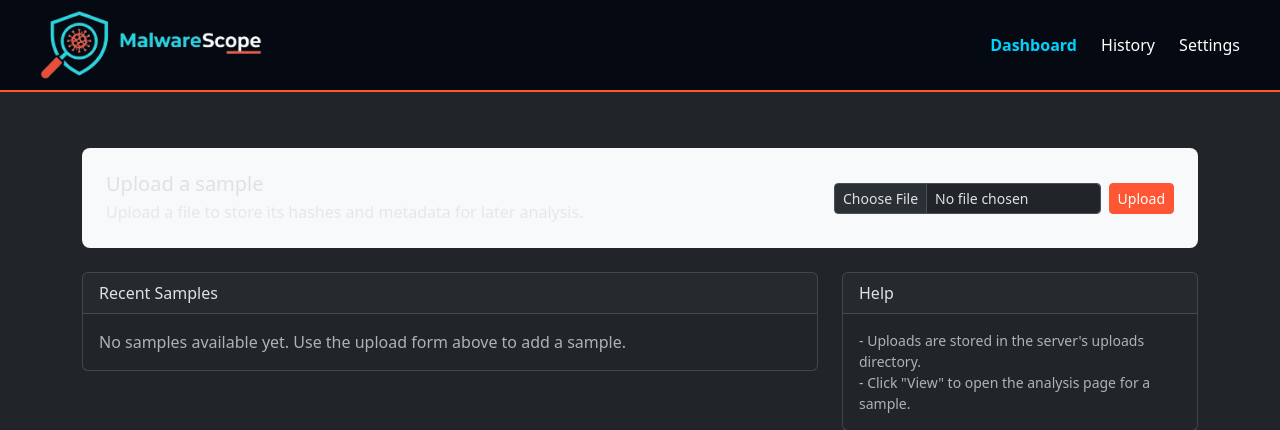
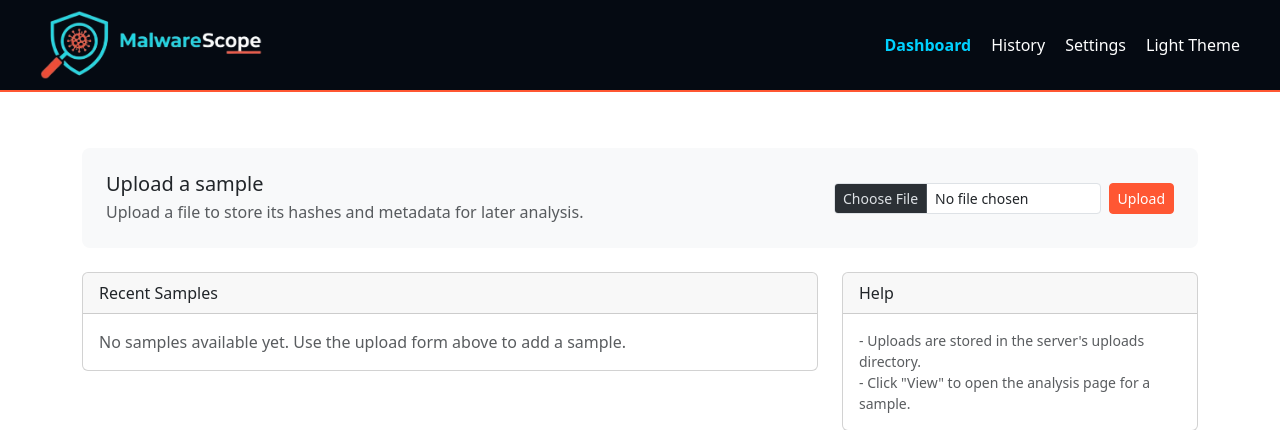
Before and after one commit to Abdulrhman-Bahaa/web-applications, a Flask app: page / in a window 1280 px wide. Shown: the top 430 px of the page. Run offline with Flask 3, Linux system fonts and the light colour scheme; data that the repository does not hold is empty.

Commit message:
Add search functionality to history page and implement theme toggle in base template

```diff
--- a/Graduation Project/web_application/app.py
+++ b/Graduation Project/web_application/app.py
@@ -144,5 +144,27 @@ def history():
     return render_template('history.html', samples=samples)
 
 
+@app.route('/search', methods=['POST'])
+def search():
+    search_query = ''
+    # Get the value from the form input
+    search_query = request.form.get('search', '')
+    # You can now use search_query to filter files, database, etc.
+    conn = mariadb.connect(**db_config)
+    cursor = conn.cursor(dictionary=True)
+    sql = """SELECT * FROM samples
+           WHERE file_name LIKE %s
+           OR hash_md5 = %s
+           OR hash_sha1 = %s
+           OR hash_sha256 = %s
+           ORDER BY id DESC LIMIT 50"""
+    like_query = f"%{search_query}%"
+    cursor.execute(sql, (like_query, search_query, search_query, search_query))
+    samples = cursor.fetchall()
+    cursor.close()
+    conn.close()
+    return render_template('history.html', samples=samples, search_query=search_query)
+
+
 if __name__ == '__main__':
     app.run(host="0.0.0.0", port=5000, debug=True)
--- a/Graduation Project/web_application/templates/base.html
+++ b/Graduation Project/web_application/templates/base.html
@@ -40,6 +40,46 @@
         .nav-link-inactive {
             color: #ffffff !important;
         }
+
+        .theme-toggle-container {
+            margin-left: 20px;
+            display: flex;
+            align-items: center;
+        }
+
+        .form-check {
+            margin: 0;
+        }
+
+        .form-check-input {
+            cursor: pointer;
+            width: 2.5em;
+            height: 1.25em;
+            margin-top: 0;
+        }
+
+        .form-check-input:checked {
+            background-color: #ff5733;
+            border-color: #ff5733;
+        }
+
+        .form-check-label {
+            cursor: pointer;
+            margin-bottom: 0;
+            color: #ffffff;
+            margin-left: 0.5rem;
+        }
+
+        .theme-text {
+            color: #ffffff;
+            cursor: pointer;
+            margin-left: 20px;
+            transition: color 0.3s ease;
+        }
+
+        .theme-text:hover {
+            color: #ff5733;
+        }
     </style>
     {% block extra_css %}{% endblock %}
 </head>
@@ -53,15 +93,17 @@
                     style="height: 70px; margin-right: 15px;">
             </a>
         </div>
-        <nav style="margin-left: auto;">
+        <nav style="margin-left: auto; display: flex; align-items: center;">
             <a href="/" style="text-decoration: none; margin-left: 20px;"
                 class="{% if request.path == '/' %}nav-link-active{% else %}nav-link-inactive{% endif %}">Dashboard</a>
             <a href="/history" style="text-decoration: none; margin-left: 20px;"
                 class="{% if request.path == '/history' %}nav-link-active{% else %}nav-link-inactive{% endif %}">History</a>
             <a href="/settings" style="text-decoration: none; margin-left: 20px;"
                 class="{% if request.path == '/settings' %}nav-link-active{% else %}nav-link-inactive{% endif %}">Settings</a>
+            <span id="themeToggle" class="theme-text">🌙 Dark</span>
         </nav>
     </header>
+
 
     <div class="container flex-fill" style="margin-top: 3rem;">
         {% block content %}{% endblock %}
@@ -73,6 +115,46 @@
     </footer>
 
     <script src="https://cdn.jsdelivr.net/npm/bootstrap@5.3.2/dist/js/bootstrap.bundle.min.js"></script>
+    <script>
+        // Theme toggle functionality
+        const htmlElement = document.documentElement;
+        const themeToggle = document.getElementById('themeToggle');
+        const THEME_KEY = 'malwareScopeTheme';
+        const hero = document.querySelector('.hero');
+
+        // Initialize theme from localStorage or system preference
+        function initializeTheme() {
+            let theme = localStorage.getItem(THEME_KEY);
+            if (!theme) {
+                theme = window.matchMedia('(prefers-color-scheme: dark)').matches ? 'dark' : 'light';
+            }
+            setTheme(theme);
+        }
+
+        // Set theme and update UI
+        function setTheme(theme) {
+            htmlElement.setAttribute('data-bs-theme', theme);
+            localStorage.setItem(THEME_KEY, theme);
+            themeToggle.textContent = theme === 'dark' ? 'Dark Theme' : 'Light Theme';
+
+            if (theme === 'dark') {
+                // Change the hero class background for dark theme css
+                hero.style.background = '#050a12';
+            } else {
+                hero.style.background = '#f8f9fa';
+            }
+        }
+
+        // Toggle between themes
+        themeToggle.addEventListener('click', () => {
+            const currentTheme = htmlElement.getAttribute('data-bs-theme');
+            const newTheme = currentTheme === 'dark' ? 'light' : 'dark';
+            setTheme(newTheme);
+        });
+
+        // Initialize on page load
+        initializeTheme();
+    </script>
     {% block extra_js %}{% endblock %}
 </body>
 
```
Also changed, not shown: Graduation Project/web_application/templates/history.html (+3 -6 lines).
